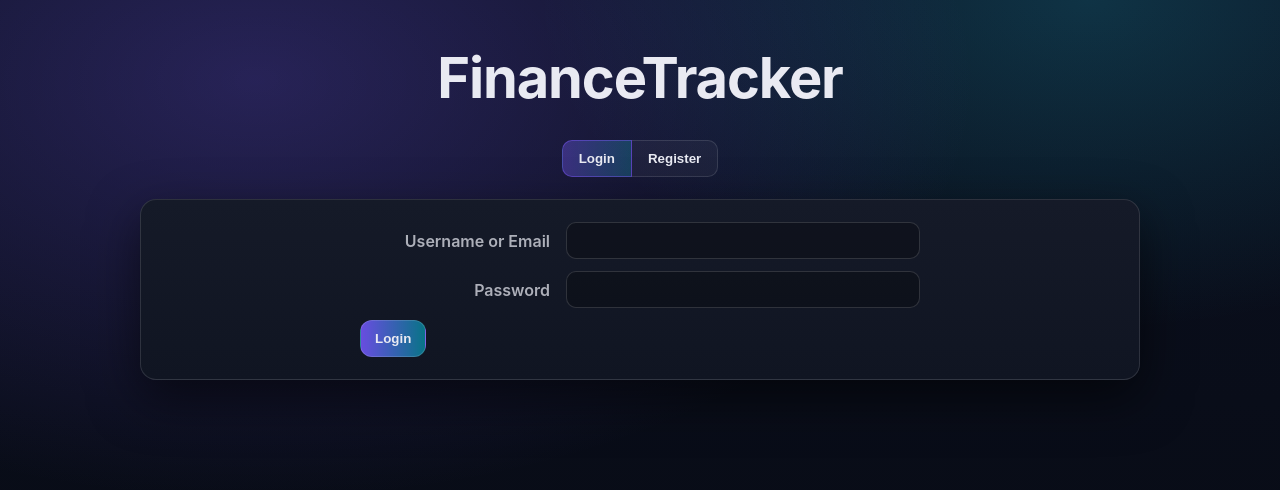
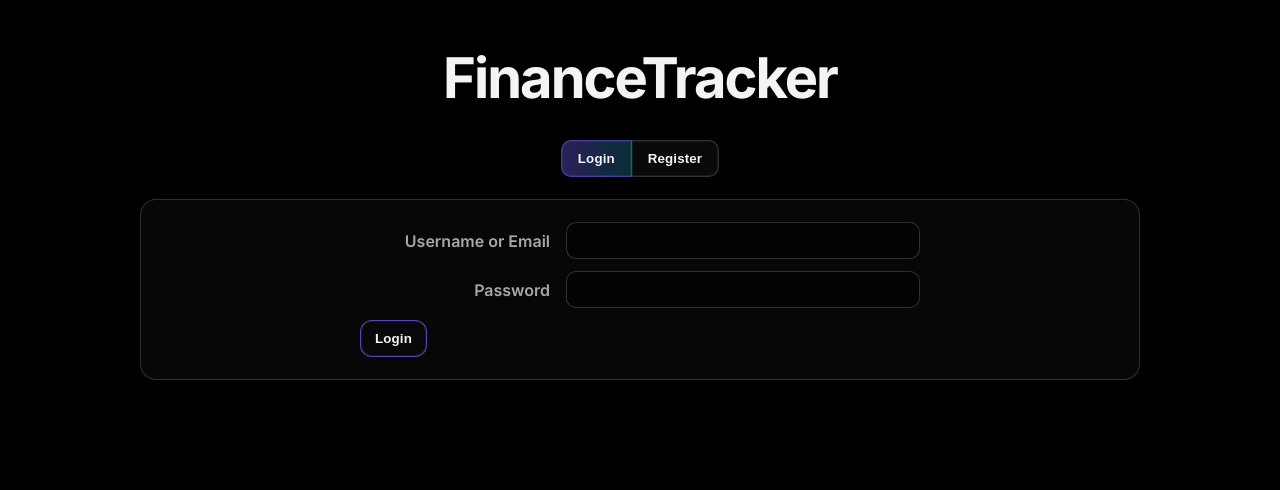
Before and after one commit to AgastyaRai/financetracker, a React app in the folder frontend/: page / in a window 1280 px wide. Shown: the top 490 px of the page. Built offline with nearby package versions, Linux system fonts and the light colour scheme; the HTML template or start-up script is replaced by a standard one.

Commit message:
Refine dark frontend theme

```diff
--- a/frontend/src/App.css
+++ b/frontend/src/App.css
@@ -7,13 +7,18 @@
 h1{
   margin: 0 0 28px;
   font-size: 56px;
-  letter-spacing: -0.02em;
+  font-weight: 650;
+  letter-spacing: -0.035em;
   text-align: center;
+  -webkit-text-stroke: 0.2px rgba(255,255,255,0.28);
+  text-shadow: 0 0 1px rgba(255,255,255,0.22);
 }
 
 h2{
   margin: 0 0 18px;
-  letter-spacing: -0.01em;
+  font-weight: 620;
+  letter-spacing: -0.02em;
+  -webkit-text-stroke: 0.15px rgba(255,255,255,0.22);
 }
 
 .hint{
@@ -55,12 +60,11 @@ h2{
 }
 
 .card{
-  background: linear-gradient(180deg, var(--card2), var(--card));
+  background: var(--card);
   border: 1px solid var(--border);
   border-radius: 16px;
   padding: 22px;
   box-shadow: var(--shadow);
-  backdrop-filter: blur(10px);
 }
 
 .formGrid{
@@ -89,8 +93,8 @@ input, select{
   width: 100%;
   padding: 10px 12px;
   border-radius: 10px;
-  border: 1px solid rgba(255,255,255,0.14);
-  background: rgba(0,0,0,0.25);
+  border: 1px solid rgba(255,255,255,0.18);
+  background: #030304;
   color: var(--text);
   outline: none;
 }
@@ -107,16 +111,18 @@ input[type="checkbox"]{
 
 button{
   border-radius: 12px;
-  border: 1px solid rgba(255,255,255,0.14);
-  background: linear-gradient(90deg, #684de0, #087487);
+  border: 1px solid rgba(124,92,255,0.72);
+  background: #08080a;
   color: var(--text);
-  font-weight: 800;
+  font-weight: 650;
+  letter-spacing: 0.01em;
   padding: 10px 14px;
   cursor: pointer;
-  transition: transform 120ms ease, filter 120ms ease, border-color 120ms ease;
+  box-shadow: inset 0 0 0 1px rgba(34,211,238,0.10);
+  transition: transform 120ms ease, background-color 120ms ease, border-color 120ms ease;
 }
 
-button:hover{ transform: translateY(-1px); filter: brightness(1.05); }
+button:hover{ transform: translateY(-1px); background: #101014; border-color: rgba(34,211,238,0.72); }
 button:active{ transform: translateY(0px); }
 button:disabled{ cursor: not-allowed; opacity: 0.65; transform: none; }
 button:focus-visible{
@@ -126,9 +132,10 @@ button:focus-visible{
 }
 
 .buttonSecondary{
-  background: rgba(255,255,255,0.06);
+  background: #08080a;
   color: var(--text);
   border-color: var(--border);
+  box-shadow: none;
 }
 
 .fullRow{
--- a/frontend/src/index.css
+++ b/frontend/src/index.css
@@ -2,22 +2,22 @@
   color-scheme: dark;
   font-family: Inter, system-ui, -apple-system, Segoe UI, Roboto, Arial, sans-serif;
 
-  --bg1: #0b1020;
-  --bg2: #070a12;
+  --bg1: #000000;
+  --bg2: #000000;
 
-  --card: #101522;
-  --card2: #151a28;
-  --border: rgba(255,255,255,0.12);
+  --card: #070708;
+  --card2: #0b0b0d;
+  --border: rgba(255,255,255,0.16);
 
-  --text: #e9eaf2;
-  --muted: rgba(233,234,242,0.72);
+  --text: #f4f4f5;
+  --muted: rgba(244,244,245,0.68);
 
   --accent: #7c5cff;
   --accent2: #22d3ee;
   --danger: #ff5c7a;
   --success: #4ade80;
 
-  --shadow: 0 18px 50px rgba(0,0,0,0.55);
+  --shadow: 0 16px 40px rgba(0,0,0,0.42);
 }
 
 *, *::before, *::after { box-sizing: border-box; }
@@ -28,9 +28,9 @@ body{
   margin: 0;
   min-height: 100vh;
   color: var(--text);
-  background:
-    radial-gradient(1200px 700px at 20% 10%, rgba(124,92,255,0.25), transparent 60%),
-    radial-gradient(1000px 600px at 85% 0%, rgba(34,211,238,0.18), transparent 55%),
-    linear-gradient(180deg, var(--bg1), var(--bg2));
+  background: #000000;
   background-attachment: fixed;
+  -webkit-font-smoothing: antialiased;
+  -moz-osx-font-smoothing: grayscale;
+  text-rendering: geometricPrecision;
 }
```
